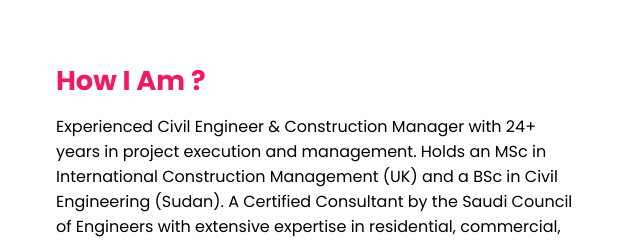
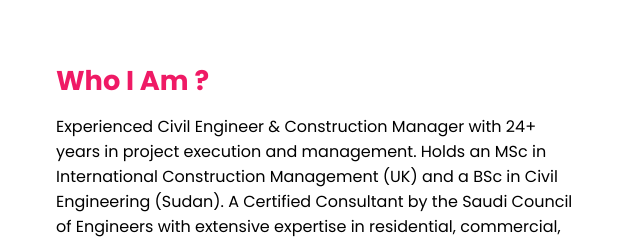
Before and after one commit to amaarsroor/Alkhateeb-Project, a plain HTML site: page index.html in a window 1280 px wide. Shown: the part 1103-1343 px from the top of the page, 624-1264 px from the left. Drawn offline with nearby package versions, Linux system fonts and the light colour scheme.

Commit message:
Update index.html

```diff
--- a/index.html
+++ b/index.html
@@ -49,7 +49,7 @@
             <img src="assets/image2.jpg" alt="">
         </div>
         <div class="about-content">
-            <h2>How I Am ?</h2>
+            <h2>Who I Am ?</h2>
             <p class="section-des">Experienced Civil Engineer & Construction Manager with 24+
                 years in project execution and management. Holds an MSc in
                 International Construction Management (UK) and a BSc in Civil
```
